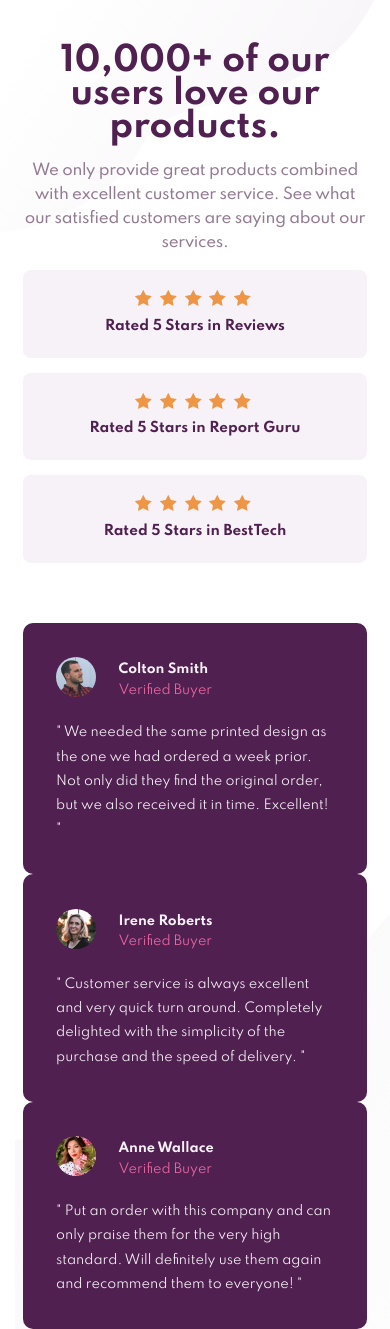
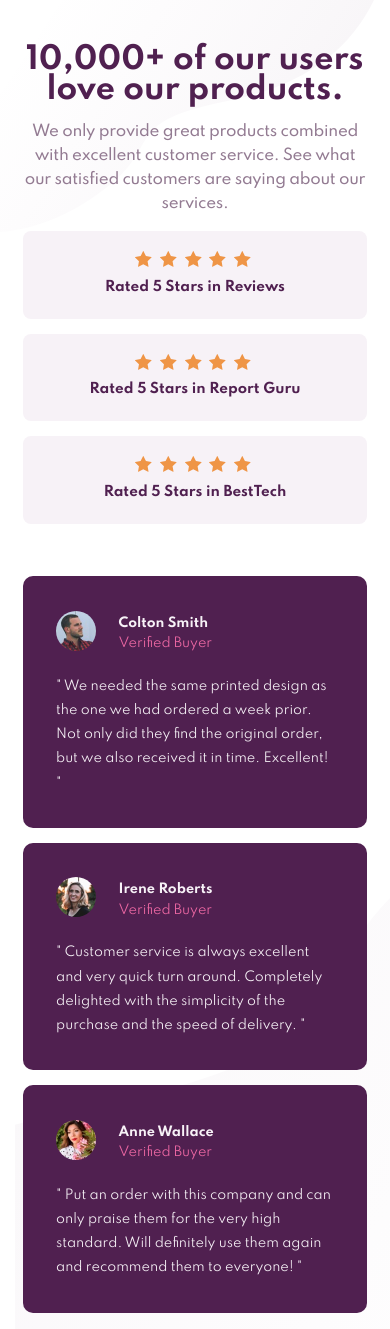
Before and after one commit to one-carlos/social-proof-section, a website: page index.html in a window 390 px wide. Shown: the top 1329 px of the page. Drawn offline with nearby package versions, Linux system fonts and the light colour scheme.

Commit message:
Bugfix: Edited mediaqueries file
When removing the commas using join, the responsive view showed  incorrect margins between the testimonial containers. In addition, the h1 tag was modified to 2rem.

```diff
--- a/index.html
+++ b/index.html
@@ -18,7 +18,7 @@
   <main class="section-container">
     <div class="content">
       <div class="container-fluid">
-        <div class="row align-items-start my-5">
+        <div class="row align-items-start my-5 section-intro">
           <div class="col-md-5">
             <h1>10,000+ of our users love our products.</h1>
             <p class="intro">We only provide great products combined with excellent customer service. See what our satisfied customers
--- a/styles/mediaqueries.scss
+++ b/styles/mediaqueries.scss
@@ -19,7 +19,7 @@
     }
 
     h1 {
-        font-size: 2.2rem;
+        font-size: 2rem;
     }
 
     .intro {
@@ -31,16 +31,27 @@
         margin-right: 8px;
     }
 
+    .section-intro {
+        margin-bottom: 2.5rem !important;
+    }
+
+    .ratings .col-12 {
+        margin: 0.15rem 0;
+    }
+
+    #testimonials {
+        margin-top: 2.5rem !important;
+    }
+
     .testimonial-container-outer {
-        margin-top: 0px;
+        margin-top: 1rem;
+        &:first-child {
+            margin-top: 0px;
+        }
     }
 
     .testimonial {
         padding-top: 0.25rem;
         padding-bottom: 0.25rem;
     }
-
-    .ratings .col-12 {
-        margin: 0.15rem 0;
-    }
 }
```
Also changed, not shown: styles/mediaqueries.css.
